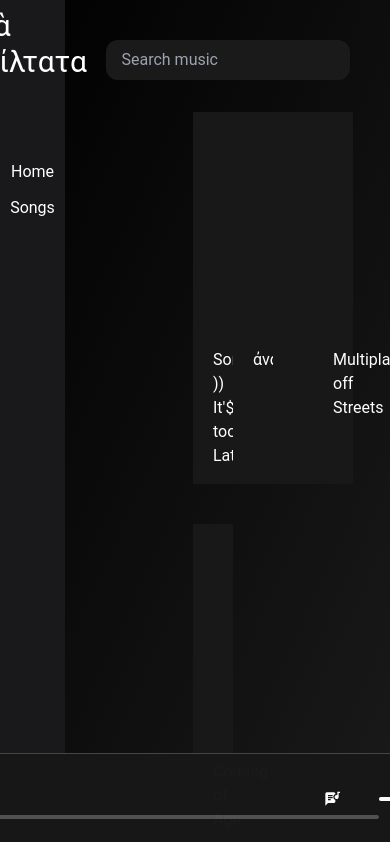
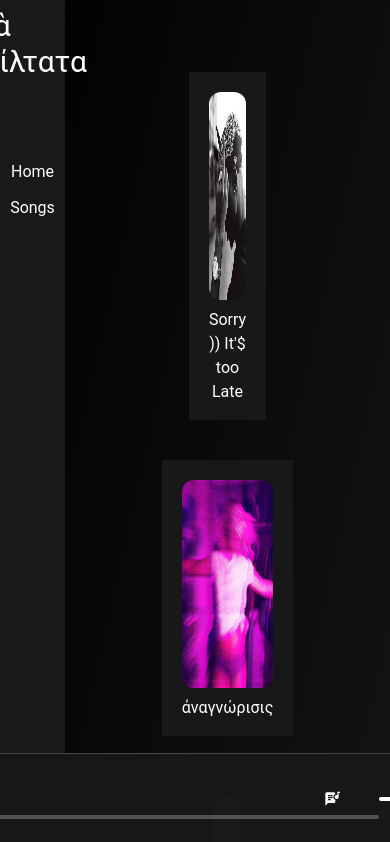
Before and after one commit to hedysnike/Audio-Player, a Next.js app: page / in a window 390 px wide. Shown: the top 842 px of the page. Built offline with nearby package versions, Linux system fonts and the light colour scheme; grey boxes are pictures that could not be loaded; some icons are missing.

Commit message:
minor responsiveness added

```diff
--- a/src/components/playlists.tsx
+++ b/src/components/playlists.tsx
@@ -5,7 +5,7 @@ export default function PlaylistDisplay() {
   return (
     <>
       <div>
-        <div className="mx-32 w-auto grid grid-cols-4 gap-10 text-white">
+        <div className="mx-32 w-auto flex items-center flex-col lg:items-stretch lg:grid lg:grid-cols-4 gap-10 text-white">
           {playlists.map((i) => (
             <div key={i.id} className="p-5 pb-4 bg-[#181818] hover:bg-[#232323]">
               <Link href="/playlist/[pid]" as={`/playlist/${i.id}`}>
--- a/src/pages/index.tsx
+++ b/src/pages/index.tsx
@@ -16,11 +16,11 @@ export default function Home() {
           <div className="h-full w-1/6"></div>
           <div className="w-5/6 mt-10">
             <div className="flex mb-8 justify-center w-full">
-              <input
+              {/* <input
                 className="bg-[#1A1A1A] p-2 md:w-96 rounded-xl pl-4 outline-none text-white"
                 type="text"
                 placeholder="Search music"
-              />
+              /> */}
             </div>
             <div>
               <Playlists />
```
